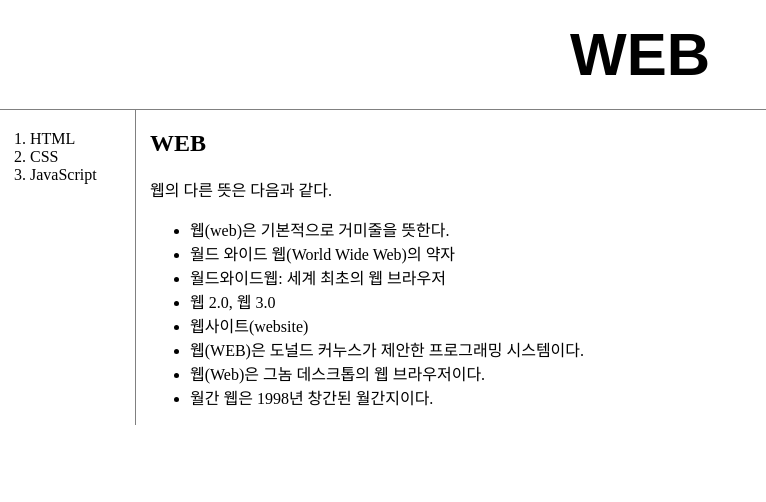
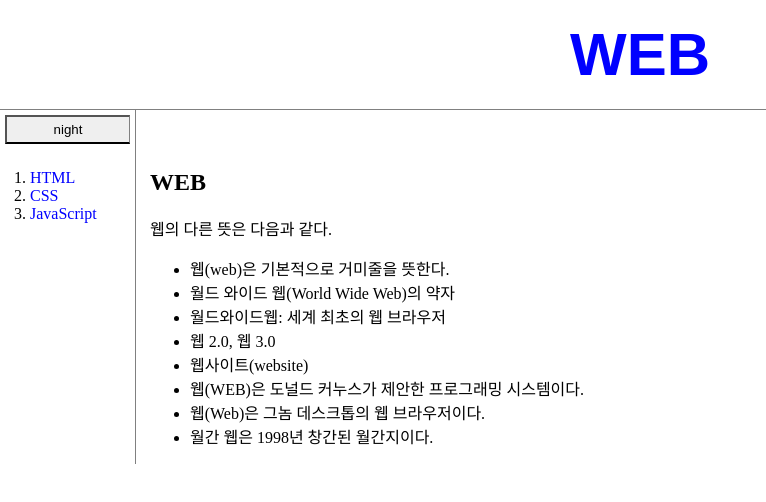
Before and after one commit to Han-ms0331/Web2, a plain HTML site: page index.html in a window 1280 px wide. Shown: the whole page, without its empty margins (0-766 px from the left). Drawn offline with Linux system fonts and the light colour scheme.

Commit message:
Add files via upload

```diff
--- /dev/null
+++ b/colors.js
@@ -0,0 +1,29 @@
+function night_mode(self){
+  var target = document.querySelector('body');
+  var i;
+  if(self.value === 'night')
+  {
+    target.style.backgroundColor = 'black';
+    target.style.color = 'white';
+    self.value ='day';
+
+    var a_tags = document.querySelectorAll('a');
+    for(i=0;i<a_tags.length;i++)
+    {
+      a_tags[i].style.color='powderblue';
+
+    }
+  }
+  else{
+    target.style.backgroundColor = 'white';
+    target.style.color = 'black';
+    self.value ='night';
+
+    var a_tags = document.querySelectorAll('a');
+    for(i=0;i<a_tags.length;i++)
+    {
+      a_tags[i].style.color='blue';
+
+    }
+  }
+}
--- a/index.html
+++ b/index.html
@@ -3,9 +3,13 @@
 <head>
   <title>WEB - main</title>
   <meta charset="utf-8">
+  <script src="colors.js"></script>
   <link rel="stylesheet" href="style.css">
 <body>
   <h1><a href="index.html">WEB</a></h1>
+  <div id="mode">
+    <input id="mode" type="button" value="night" onclick="night_mode(this);">
+  </div>
   <div id="grid">
   <ol>
     <li><a href="1.html">HTML</a></li>
@@ -16,7 +20,7 @@
     <h2>WEB</h2>
       웹의 다른 뜻은 다음과 같다.
       <ul>
-        <li>웹(web)은 기본적으로 거미줄을 뜻한다.
+        <li>웹(web)은 기본적으로 거미줄을 뜻한다.</li>
         <li>월드 와이드 웹(World Wide Web)의 약자</li>
         <li>월드와이드웹: 세계 최초의 웹 브라우저</li>
         <li>웹 2.0, 웹 3.0</li>
--- a/style.css
+++ b/style.css
@@ -2,8 +2,8 @@ body{
     margin:0;
   }
   a {
-    color:black;
     text-decoration: none;
+    color: blue;
   }
 h1{
   font-size: 60px;
@@ -13,6 +13,11 @@ h1{
   margin: 0;
   padding: 20px;
   text-decoration: none;
+}
+#mode{
+  width: 125px;
+  border-right: 1px solid gray;
+  padding: 5px;
 }
 #grid ol{
     border-right:1px solid gray;
```
Also changed, not shown: 1.html (+4 -0 lines), 2.html (+4 -0 lines), 3.html (+4 -0 lines).
